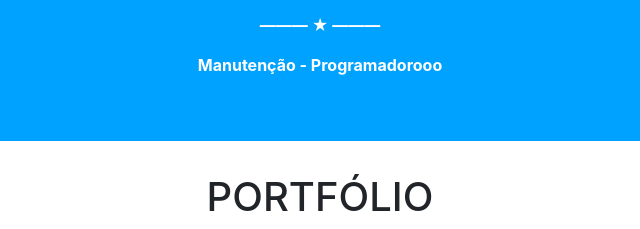
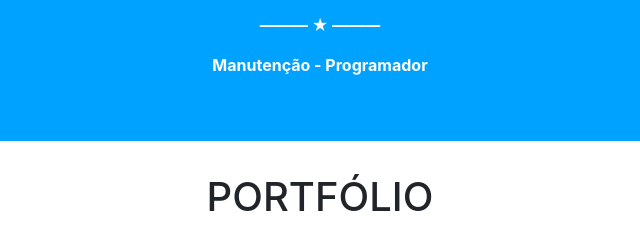
Before and after one commit to eduardovigilato/portfolio, a plain HTML site: page index.html in a window 1280 px wide. Shown: the part 466-695 px from the top of the page, 320-960 px from the left. Drawn offline with nearby package versions, Linux system fonts and the light colour scheme.

Commit message:
teste concluido

```diff
--- a/index.html
+++ b/index.html
@@ -48,7 +48,7 @@
      <!-- Inicio nome -->
         <h1 class="text-center" style="color: white;">EDUARDO PAIVA LOT VIGILATO</h1>
         <p class="text-center mt-3" style="color: white;"><strong>——— ★ ———</p></strong>
-        <p class="text-center mt-3" style="color: white;"><strong>Manutenção - Programadorooo</p></strong>
+        <p class="text-center mt-3" style="color: white;"><strong>Manutenção - Programador</p></strong>
         </div>
     </footer>
      <!-- Final nome -->
```
